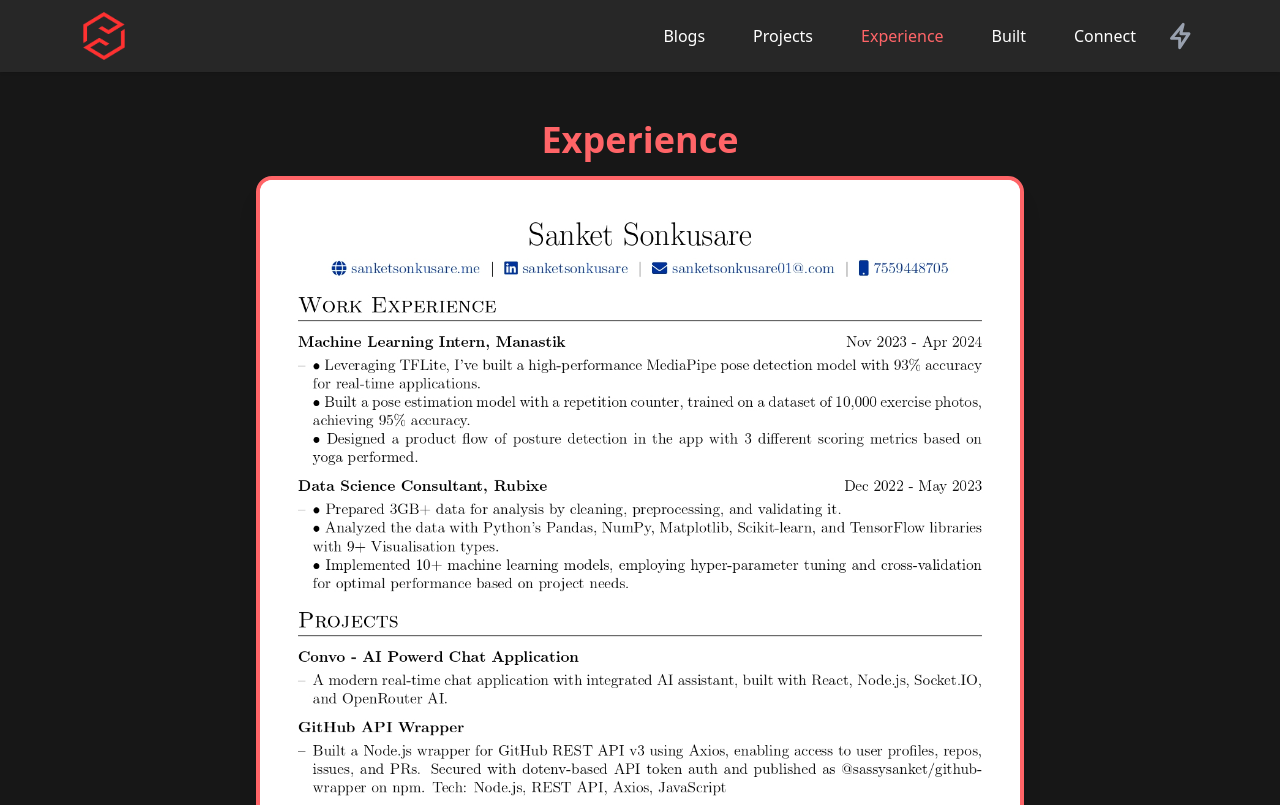
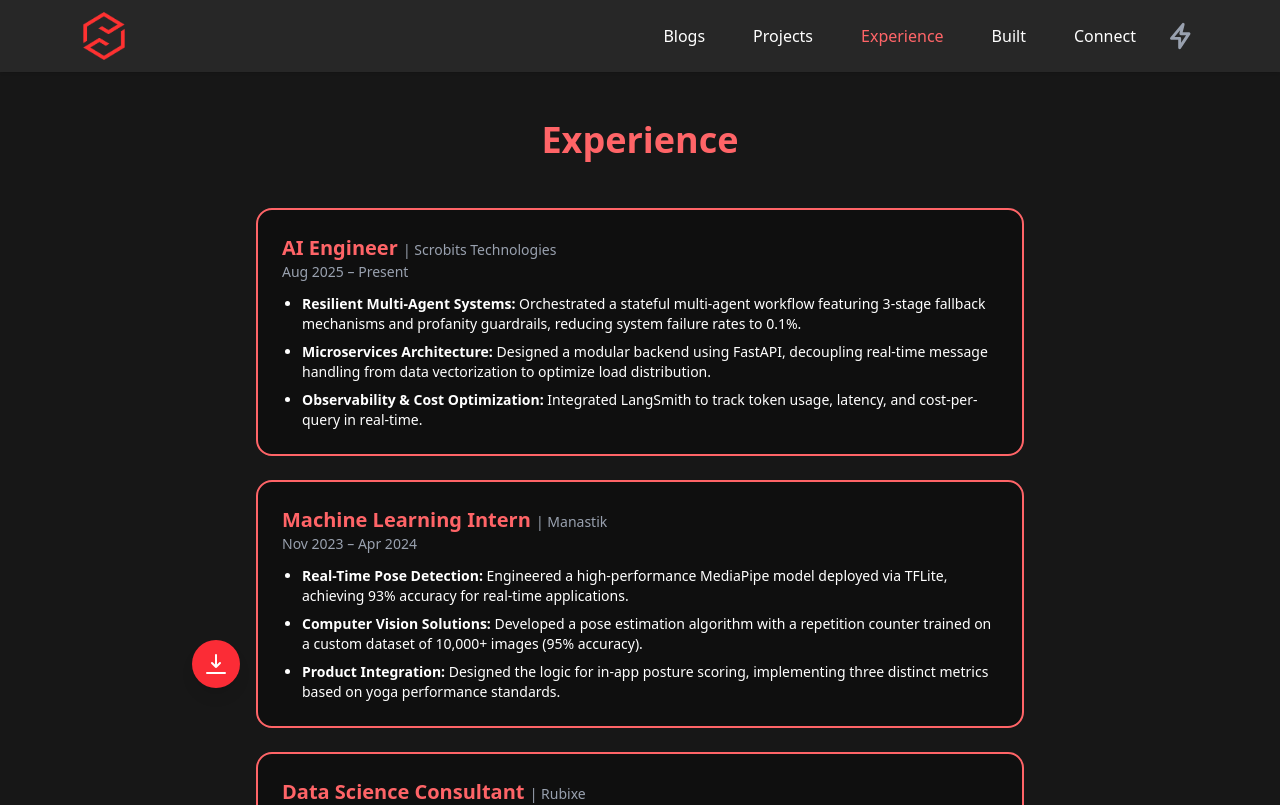
Before and after one commit to sanketsonkusare/portfolio, a React (Vite) app: page /resume in a window 1280 px wide. Shown: the top 805 px of the page. Built offline with nearby package versions, Linux system fonts and the light colour scheme.

Commit message:
Enhance Resume component with improved layout, download button, and detailed experience sections

```diff
--- a/src/pages/Resume.jsx
+++ b/src/pages/Resume.jsx
@@ -7,25 +7,78 @@
   return (
     <div className={`min-h-screen flex flex-col items-center justify-center px-4 sm:px-6 md:px-8 py-10 ${theme === "dark" ? "text-white" : "text-black"}`}>
       <h1 className="text-xl md:text-4xl font-bold mb-4 mt-20 text-red-400">Experience</h1>
-
-      <div className="w-full max-w-3xl flex justify-center">
-        <div className="w-full border-4 rounded-2xl border-red-400 shadow-xl overflow-hidden bg-white dark:bg-[#181818] flex justify-center items-center" style={{ aspectRatio: '7.8/11' }}>
-          {/* Replace the src below with the correct path to your exported PDF first page image */}
-          <img
-            src={resumeImage}
-            alt="Resume"
-            className="w-full h-full object-contain"
-            style={{ border: 'none' }}
-          />
-        </div>
-      </div>
+      {/* Floating Download Button (bottom-left) */}
       <a
         href={resumePDF}
         download
-        className="mt-6 inline-block px-6 py-2 rounded-lg bg-red-400 text-white font-semibold shadow hover:bg-red-500 transition"
+        aria-label="Download Resume"
+        className={`
+          group fixed bottom-28 left-48 z-50
+          flex items-center justify-start
+          h-12 w-12 hover:w-[190px]
+          rounded-full shadow-lg
+          overflow-hidden transition-all duration-300 ease-in-out
+          focus:outline-none focus:ring-2 focus:ring-red-400
+          ${theme === "dark" ? "bg-red-500" : "bg-red-400"}
+          text-white
+        `}
       >
-        Download Resume
+        {/* Icon Container - Fixed size, never shrinks */}
+        <span className="w-12 h-12 flex items-center justify-center flex-shrink-0">
+          <svg
+            xmlns="http://www.w3.org/2000/svg"
+            className="h-6 w-6"
+            fill="none"
+            viewBox="0 0 24 24"
+            stroke="currentColor"
+            aria-hidden="true"
+          >
+            <path
+              strokeLinecap="round"
+              strokeLinejoin="round"
+              strokeWidth={2}
+              d="M12 3v12m0 0l-4-4m4 4 4-4M21 21H3"
+            />
+          </svg>
+        </span>
+
+        {/* Text - Fades in and slides right */}
+        <span className="whitespace-nowrap font-semibold opacity-0 -translate-x-4 group-hover:opacity-100 group-hover:translate-x-0 transition-all duration-300 delay-75">
+          Download Resume
+        </span>
       </a>
+      {/* Experience cards */}
+      <div className="w-full max-w-3xl mt-8 flex flex-col gap-6">
+        <div className={`w-full border-2 rounded-2xl p-6 ${theme === "dark" ? 'bg-[#0f0f0f] border-red-400' : 'bg-white border-red-400'}`}>
+          <h2 className="text-lg md:text-xl font-bold text-red-400">AI Engineer <span className="text-sm font-medium text-gray-400">| Scrobits Technologies</span></h2>
+          <p className="text-sm text-gray-400 mb-3">Aug 2025 – Present</p>
+          <ul className="list-disc pl-5 space-y-2 text-sm">
+            <li><span className="font-semibold">Resilient Multi-Agent Systems:</span> Orchestrated a stateful multi-agent workflow featuring 3-stage fallback mechanisms and profanity guardrails, reducing system failure rates to 0.1%.</li>
+            <li><span className="font-semibold">Microservices Architecture:</span> Designed a modular backend using FastAPI, decoupling real-time message handling from data vectorization to optimize load distribution.</li>
+            <li><span className="font-semibold">Observability &amp; Cost Optimization:</span> Integrated LangSmith to track token usage, latency, and cost-per-query in real-time.</li>
+          </ul>
+        </div>
+
+        <div className={`w-full border-2 rounded-2xl p-6 ${theme === "dark" ? 'bg-[#0f0f0f] border-red-400' : 'bg-white border-red-400'}`}>
+          <h2 className="text-lg md:text-xl font-bold text-red-400">Machine Learning Intern <span className="text-sm font-medium text-gray-400">| Manastik</span></h2>
+          <p className="text-sm text-gray-400 mb-3">Nov 2023 – Apr 2024</p>
+          <ul className="list-disc pl-5 space-y-2 text-sm">
+            <li><span className="font-semibold">Real-Time Pose Detection:</span> Engineered a high-performance MediaPipe model deployed via TFLite, achieving 93% accuracy for real-time applications.</li>
+            <li><span className="font-semibold">Computer Vision Solutions:</span> Developed a pose estimation algorithm with a repetition counter trained on a custom dataset of 10,000+ images (95% accuracy).</li>
+            <li><span className="font-semibold">Product Integration:</span> Designed the logic for in-app posture scoring, implementing three distinct metrics based on yoga performance standards.</li>
+          </ul>
+        </div>
+
+        <div className={`w-full border-2 rounded-2xl p-6 ${theme === "dark" ? 'bg-[#0f0f0f] border-red-400' : 'bg-white border-red-400'}`}>
+          <h2 className="text-lg md:text-xl font-bold text-red-400">Data Science Consultant <span className="text-sm font-medium text-gray-400">| Rubixe</span></h2>
+          <p className="text-sm text-gray-400 mb-3">Dec 2022 – May 2023</p>
+          <ul className="list-disc pl-5 space-y-2 text-sm">
+            <li><span className="font-semibold">Data Pipeline Engineering:</span> Processed, cleaned, and validated over 3GB+ of raw data to prepare robust datasets for analysis.</li>
+            <li><span className="font-semibold">Exploratory Data Analysis:</span> Leveraged the Python stack (Pandas, NumPy, Scikit-learn) to uncover insights through comprehensive data visualization.</li>
+            <li><span className="font-semibold">Model Development:</span> Implemented and optimized 10+ machine learning models, utilizing hyper-parameter tuning and cross-validation to ensure peak performance.</li>
+          </ul>
+        </div>
+      </div>
     </div>
   );
 }
```
